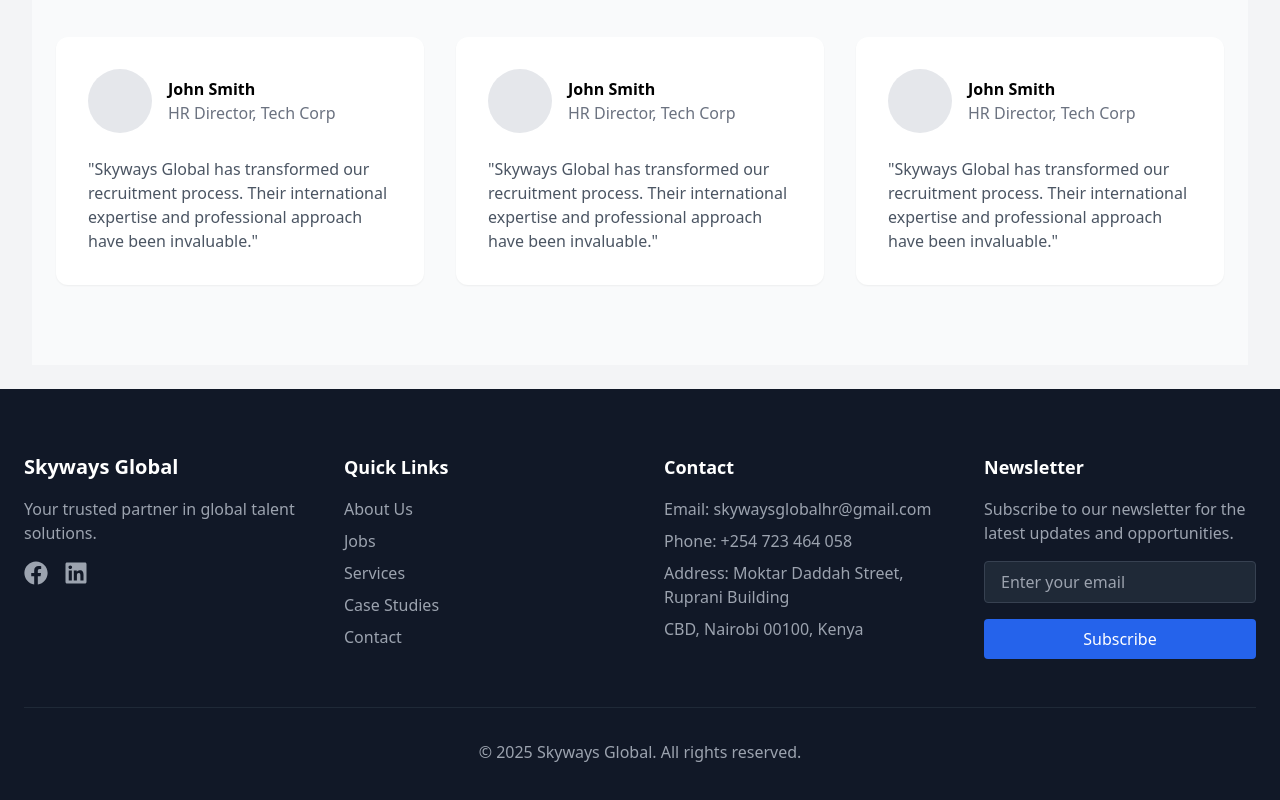
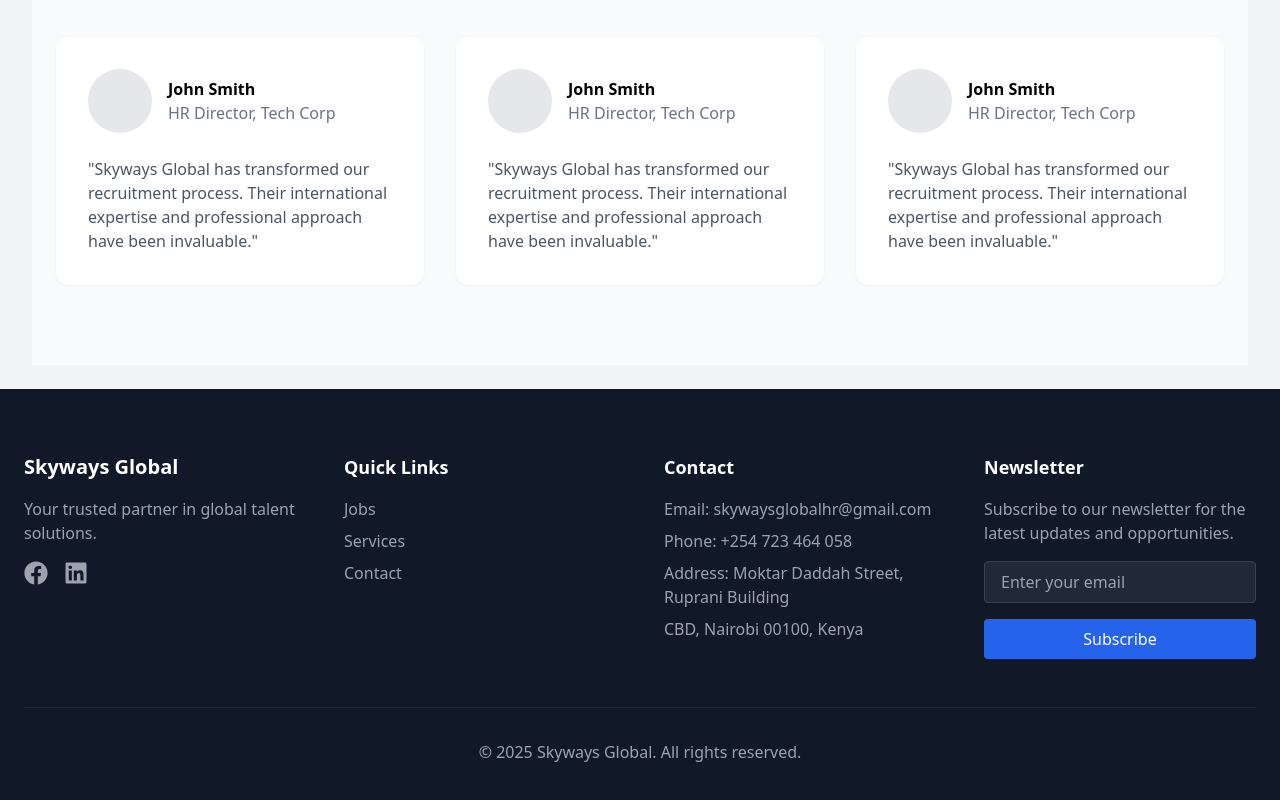
Before and after one commit to eddiemuhoro/recruitment-portal, a React (Vite) app in the folder job-portal/: page / in a window 1280 px wide. Shown: the part 4871-5671 px from the top of the page. Built offline with nearby package versions, Linux system fonts and the light colour scheme; no server answers.

Commit message:
Remove unused links from Footer component to streamline navigation

```diff
--- a/job-portal/src/components/layout/Footer.tsx
+++ b/job-portal/src/components/layout/Footer.tsx
@@ -39,14 +39,6 @@ export default function Footer() {
             <ul className="space-y-2">
               <li>
                 <Link
-                  to="/about"
-                  className="text-gray-400 hover:text-white transition-colors"
-                >
-                  About Us
-                </Link>
-              </li>
-              <li>
-                <Link
                   to="/jobs"
                   className="text-gray-400 hover:text-white transition-colors"
                 >
@@ -61,14 +53,7 @@ export default function Footer() {
                   Services
                 </Link>
               </li>
-              <li>
-                <Link
-                  to="/case-studies"
-                  className="text-gray-400 hover:text-white transition-colors"
-                >
-                  Case Studies
-                </Link>
-              </li>
+
               <li>
                 <Link
                   to="/contact"
```
